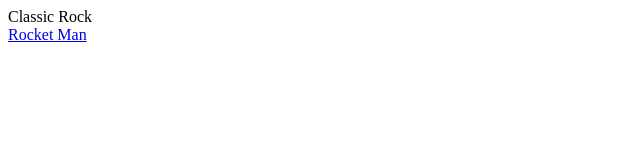
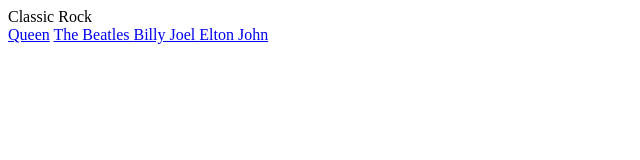
Before and after one commit to Elaiosee/Classic-Rock, a plain HTML site: page index.html in a window 1280 px wide. Shown: the whole page, without its empty margins (0-640 px from the left). Drawn offline with Linux system fonts and the light colour scheme.

```diff
--- a/index.html
+++ b/index.html
@@ -10,8 +10,8 @@
 
 <body>
   <header>Classic Rock</header>
-<a href=Queen</a>
-<a href=The-Beatles.html </a>
-<a href=Billy-Joel.html </a>
-<a href="/Elton-John.html">Rocket Man</a>
+<a href=Queen>Queen</a>
+<a href=The-Beatles.html>The Beatles </a>
+<a href=Billy-Joel.html>Billy Joel </a>
+<a href="/Elton-John.html">Elton John</a>
 </body> </html>
```
Also changed, not shown: 1 other file.
